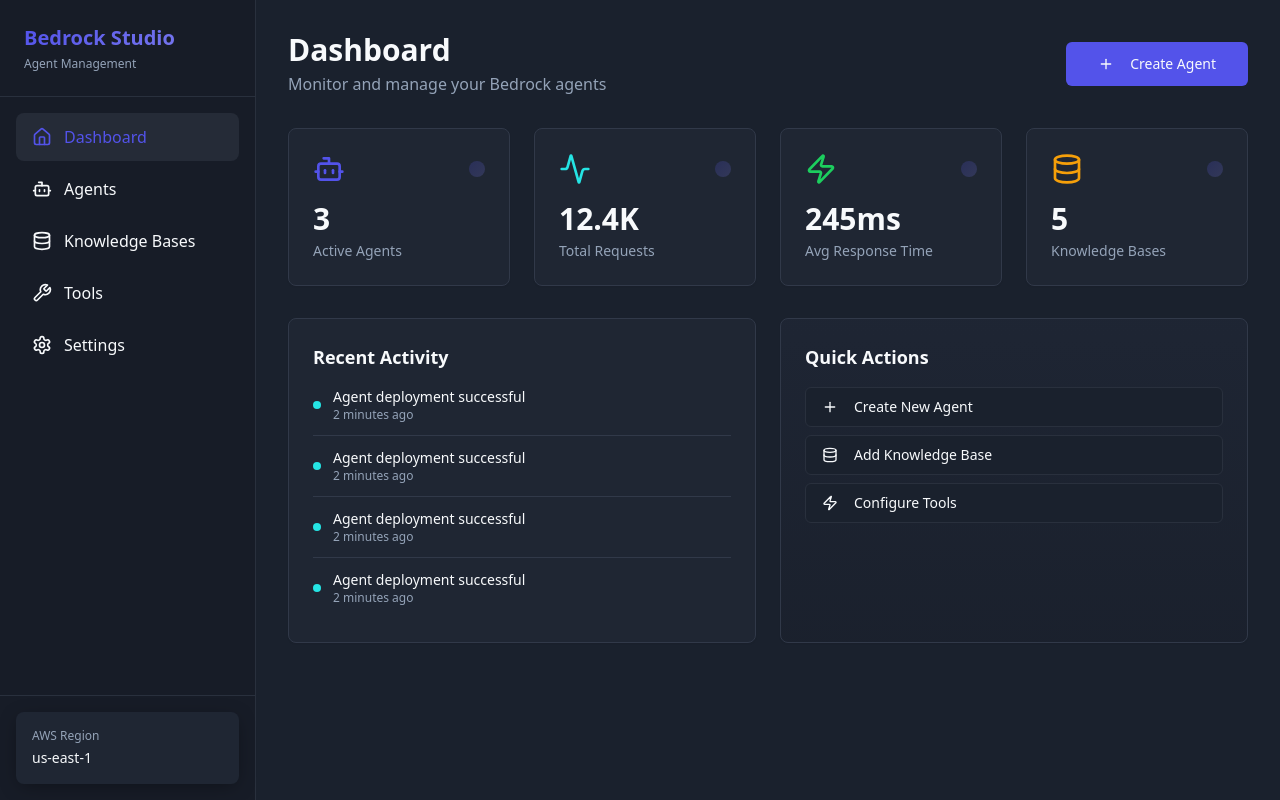
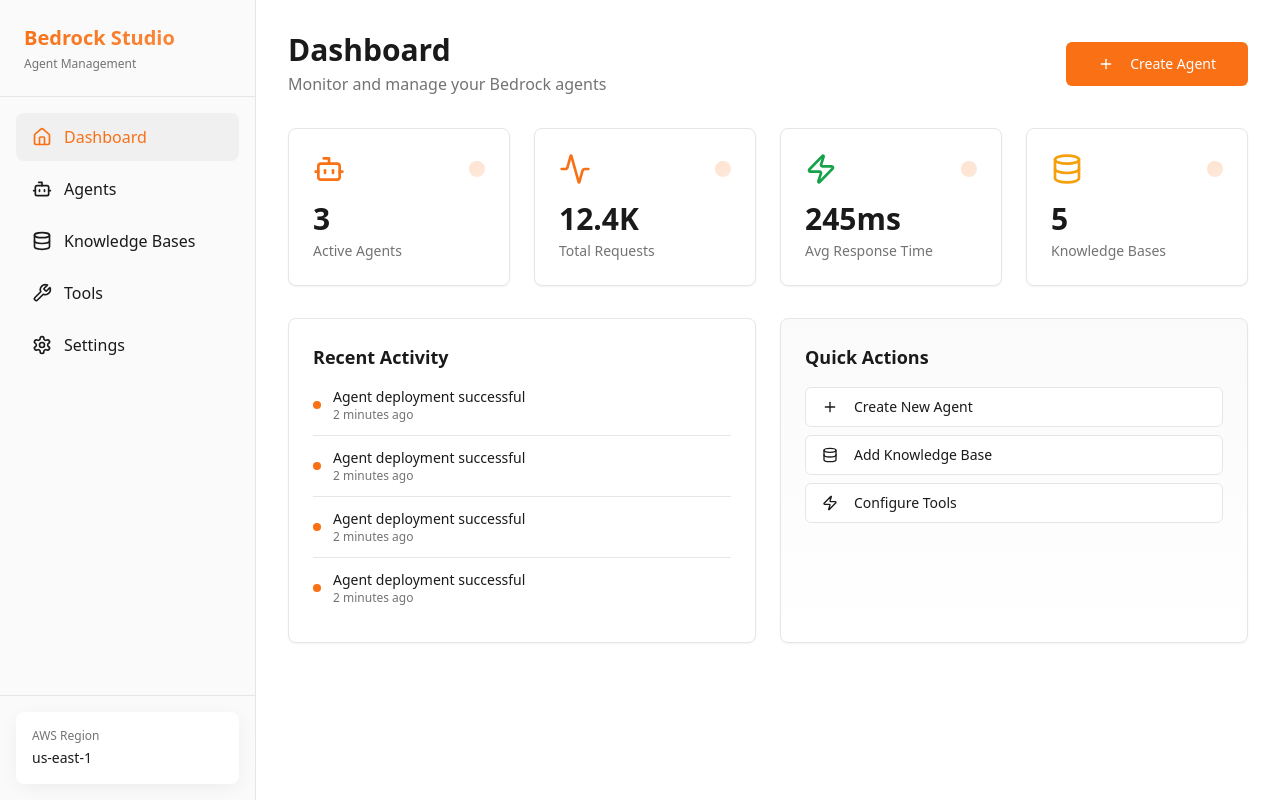
Before and after one commit to rajshah9305/bedrock-craftsman, a React (Vite) app: page / in a window 1280 px wide. Built offline with nearby package versions, Linux system fonts and the light colour scheme; the HTML template or start-up script is replaced by a standard one.

Commit message:
Refactor: Update color palette

```diff
--- a/src/index.css
+++ b/src/index.css
@@ -8,95 +8,95 @@ All colors MUST be HSL.
 
 @layer base {
   :root {
-    --background: 220 26% 14%;
-    --foreground: 210 40% 98%;
+    --background: 0 0% 100%;
+    --foreground: 0 0% 10%;
 
-    --card: 220 24% 16%;
-    --card-foreground: 210 40% 98%;
+    --card: 0 0% 100%;
+    --card-foreground: 0 0% 10%;
 
-    --popover: 220 26% 14%;
-    --popover-foreground: 210 40% 98%;
+    --popover: 0 0% 100%;
+    --popover-foreground: 0 0% 10%;
 
-    --primary: 240 78% 62%;
-    --primary-foreground: 210 40% 98%;
-    --primary-glow: 240 78% 72%;
+    --primary: 24 95% 53%;
+    --primary-foreground: 0 0% 100%;
+    --primary-glow: 24 95% 63%;
 
-    --secondary: 220 20% 22%;
-    --secondary-foreground: 210 40% 98%;
+    --secondary: 0 0% 96%;
+    --secondary-foreground: 0 0% 10%;
 
-    --muted: 220 20% 20%;
-    --muted-foreground: 215 20.2% 65.1%;
+    --muted: 0 0% 96%;
+    --muted-foreground: 0 0% 45%;
 
-    --accent: 180 78% 52%;
-    --accent-foreground: 220 26% 14%;
+    --accent: 24 95% 53%;
+    --accent-foreground: 0 0% 100%;
 
-    --success: 142 76% 46%;
+    --success: 142 76% 36%;
     --warning: 38 92% 50%;
     --error: 0 84% 60%;
 
     --destructive: 0 84% 60%;
-    --destructive-foreground: 210 40% 98%;
+    --destructive-foreground: 0 0% 100%;
 
-    --border: 220 20% 24%;
-    --input: 220 20% 20%;
-    --ring: 240 78% 62%;
+    --border: 0 0% 90%;
+    --input: 0 0% 90%;
+    --ring: 24 95% 53%;
 
     --radius: 0.5rem;
 
-    --sidebar-background: 220 26% 12%;
-    --sidebar-foreground: 210 40% 98%;
-    --sidebar-primary: 240 78% 62%;
-    --sidebar-primary-foreground: 210 40% 98%;
-    --sidebar-accent: 220 20% 18%;
-    --sidebar-accent-foreground: 210 40% 98%;
-    --sidebar-border: 220 20% 20%;
-    --sidebar-ring: 240 78% 62%;
+    --sidebar-background: 0 0% 98%;
+    --sidebar-foreground: 0 0% 10%;
+    --sidebar-primary: 24 95% 53%;
+    --sidebar-primary-foreground: 0 0% 100%;
+    --sidebar-accent: 0 0% 94%;
+    --sidebar-accent-foreground: 0 0% 10%;
+    --sidebar-border: 0 0% 90%;
+    --sidebar-ring: 24 95% 53%;
 
-    --gradient-primary: linear-gradient(135deg, hsl(240 78% 62%), hsl(240 78% 72%));
-    --gradient-accent: linear-gradient(135deg, hsl(180 78% 52%), hsl(200 78% 62%));
-    --gradient-dark: linear-gradient(180deg, hsl(220 26% 16%), hsl(220 26% 14%));
+    --gradient-primary: linear-gradient(135deg, hsl(24 95% 53%), hsl(24 95% 63%));
+    --gradient-accent: linear-gradient(135deg, hsl(24 95% 53%), hsl(33 95% 63%));
+    --gradient-dark: linear-gradient(180deg, hsl(0 0% 98%), hsl(0 0% 100%));
 
-    --shadow-elegant: 0 10px 30px -10px hsl(240 78% 62% / 0.3);
-    --shadow-card: 0 4px 20px -4px hsl(0 0% 0% / 0.4);
+    --shadow-elegant: 0 10px 30px -10px hsl(24 95% 53% / 0.2);
+    --shadow-card: 0 4px 20px -4px hsl(0 0% 0% / 0.08);
   }
 
   .dark {
-    --background: 220 26% 14%;
-    --foreground: 210 40% 98%;
+    --background: 0 0% 10%;
+    --foreground: 0 0% 98%;
 
-    --card: 220 24% 16%;
-    --card-foreground: 210 40% 98%;
+    --card: 0 0% 12%;
+    --card-foreground: 0 0% 98%;
 
-    --popover: 220 26% 14%;
-    --popover-foreground: 210 40% 98%;
+    --popover: 0 0% 10%;
+    --popover-foreground: 0 0% 98%;
 
-    --primary: 240 78% 62%;
-    --primary-foreground: 210 40% 98%;
+    --primary: 24 95% 53%;
+    --primary-foreground: 0 0% 100%;
 
-    --secondary: 220 20% 22%;
-    --secondary-foreground: 210 40% 98%;
+    --secondary: 0 0% 18%;
+    --secondary-foreground: 0 0% 98%;
 
-    --muted: 220 20% 20%;
-    --muted-foreground: 215 20.2% 65.1%;
+    --muted: 0 0% 18%;
+    --muted-foreground: 0 0% 65%;
 
-    --accent: 180 78% 52%;
-    --accent-foreground: 220 26% 14%;
+    --accent: 24 95% 53%;
+    --accent-foreground: 0 0% 100%;
 
     --destructive: 0 84% 60%;
-    --destructive-foreground: 210 40% 98%;
+    --destructive-foreground: 0 0% 100%;
 
-    --border: 220 20% 24%;
-    --input: 220 20% 20%;
-    --ring: 240 78% 62%;
+    --border: 0 0% 24%;
+    --input: 0 0% 24%;
+    --ring: 24 95% 53%;
 
-    --sidebar-background: 220 26% 12%;
-    --sidebar-foreground: 210 40% 98%;
-    --sidebar-primary: 240 78% 62%;
-    --sidebar-primary-foreground: 210 40% 98%;
-    --sidebar-accent: 220 20% 18%;
-    --sidebar-accent-foreground: 210 40% 98%;
-    --sidebar-border: 220 20% 20%;
-    --sidebar-ring: 240 78% 62%;
+    --sidebar-background: 0 0% 8%;
+    --sidebar-foreground: 0 0% 98%;
+    --sidebar-primary: 24 95% 53%;
+    --sidebar-primary-foreground: 0 0% 100%;
+    --sidebar-accent: 0 0% 16%;
+    --sidebar-accent-foreground: 0 0% 98%;
+    --sidebar-border: 0 0% 20%;
+    --sidebar-ring: 24 95% 53%;
   }
 }
 
```
